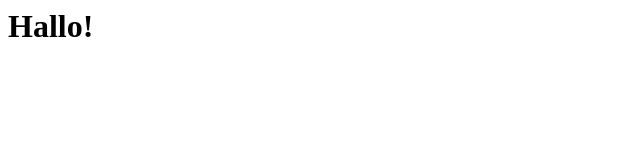
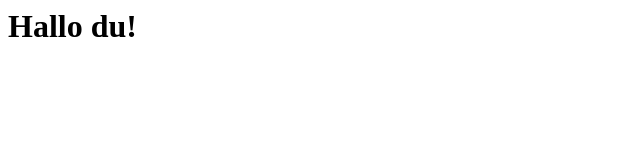
Before and after one commit to Diana-Hellmann/Cafe-Seite-Repo, a plain HTML site: page index.html in a window 1280 px wide. Shown: the full height of the page, 0-640 px from the left. Drawn offline with Linux system fonts and the light colour scheme.

Commit message:
Titel angepasst

```diff
--- a/index.html
+++ b/index.html
@@ -1,5 +1,5 @@
 <html>
     <body>
-        <h1>Hallo!</h1>
+        <h1>Hallo du!</h1>
     </body>
 </html>
```
